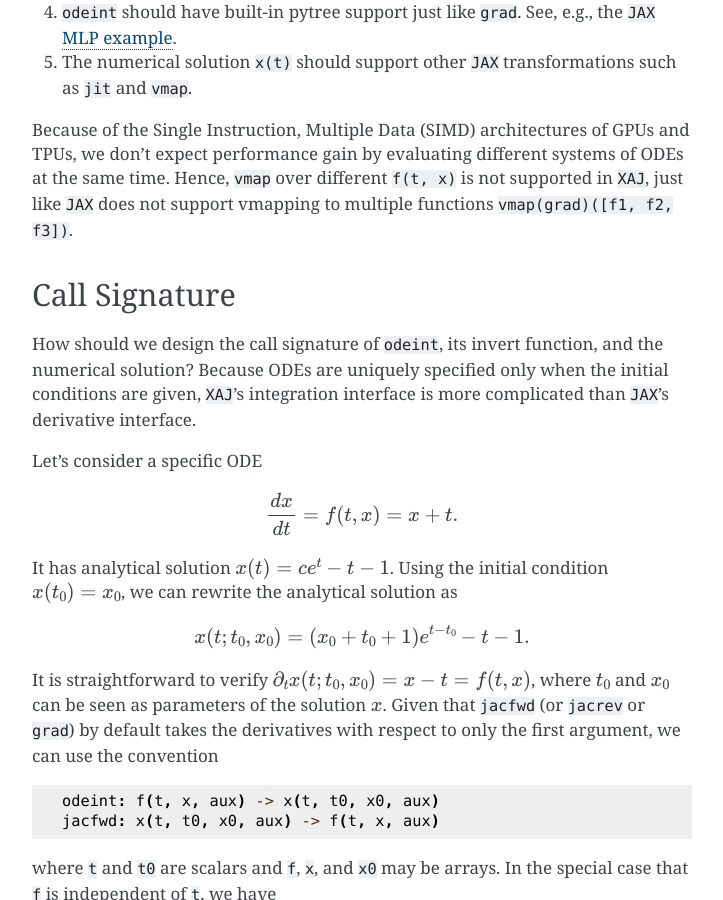
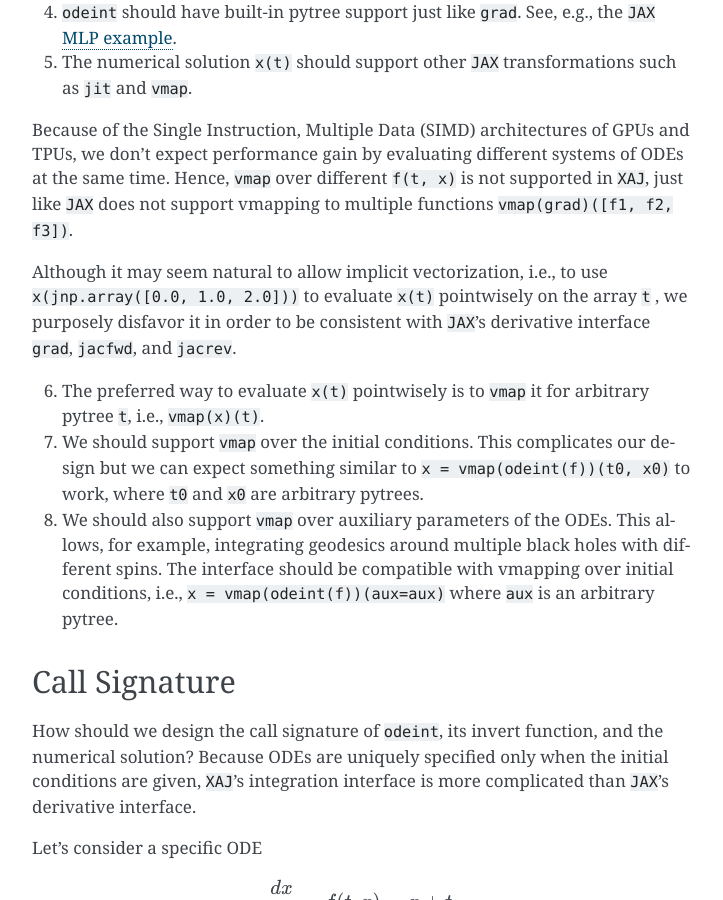
Before and after one commit to adxsrc/xaj, a Sphinx documentation site: the page built from docs/interface.rst, in a window 1280 px wide and 900 px high, scrolled down 883 px. Shown: the whole window, without its empty margins (388-1111 px from the left). Built offline with Sphinx 7.4.7, drawn with Linux system fonts in a browser that asks for light colours.

Commit message:
Describe how vmap() should be used

```diff
--- a/docs/interface.rst
+++ b/docs/interface.rst
@@ -60,6 +60,28 @@ Hence, ``vmap`` over different ``f(t, x)`` is not supported in
 ``XAJ``, just like ``JAX`` does not support vmapping to multiple
 functions ``vmap(grad)([f1, f2, f3])``.
 
+Although it may seem natural to allow implicit vectorization, i.e., to
+use ``x(jnp.array([0.0, 1.0, 2.0]))`` to evaluate ``x(t)`` pointwisely
+on the array ``t`` , we purposely disfavor it in order to be
+consistent with ``JAX``'s derivative interface ``grad``, ``jacfwd``,
+and ``jacrev``.
+
+6. The preferred way to evaluate ``x(t)`` pointwisely is to ``vmap``
+   it for arbitrary pytree ``t``, i.e., ``vmap(x)(t)``.
+
+7. We should support ``vmap`` over the initial conditions.
+   This complicates our design but we can expect something similar to
+   ``x = vmap(odeint(f))(t0, x0)`` to work, where ``t0`` and ``x0``
+   are arbitrary pytrees.
+
+8. We should also support ``vmap`` over auxiliary parameters of the
+   ODEs.
+   This allows, for example, integrating geodesics around multiple
+   black holes with different spins.
+   The interface should be compatible with vmapping over initial
+   conditions, i.e., ``x = vmap(odeint(f))(aux=aux)`` where ``aux`` is
+   an arbitrary pytree.
+
 
 Call Signature
 --------------
```
